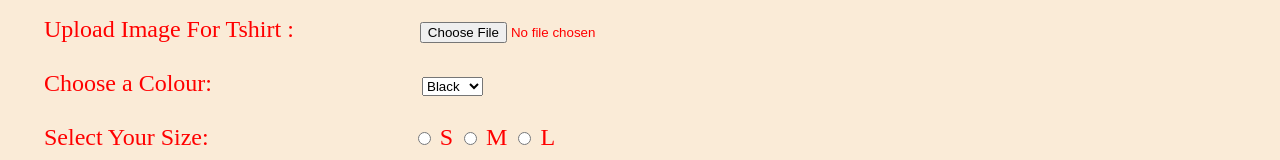
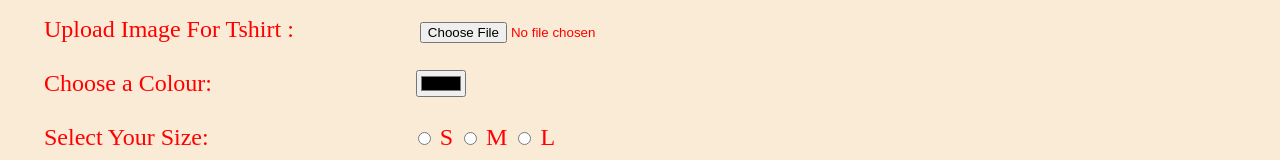
Before and after one commit to vinaysuryarao/assign2, a plain HTML site: page index.html in a window 1280 px wide. Shown: the part 266-426 px from the top of the page. Drawn offline with Linux system fonts and the light colour scheme.

Commit message:
Update index.html

```diff
--- a/index.html
+++ b/index.html
@@ -15,13 +15,7 @@
 &nbsp;&nbsp;&nbsp;&nbsp;&nbsp;&nbsp;<label for="myfile">Upload Image For Tshirt :</label>
 &nbsp;&nbsp;&nbsp;&nbsp;&nbsp;&nbsp;&nbsp;&nbsp;&nbsp;&nbsp;&nbsp;&nbsp;&nbsp;&nbsp;&nbsp;&nbsp;&nbsp;&nbsp;&nbsp;&nbsp;<input type="file" id="myfile" name="Choose File"><br><br>
 &nbsp;&nbsp;&nbsp;&nbsp;&nbsp;&nbsp;<label for="color">Choose a Colour:</label>
-&nbsp;&nbsp;&nbsp;&nbsp;&nbsp;&nbsp;&nbsp;&nbsp;&nbsp;&nbsp;&nbsp;&nbsp;&nbsp;&nbsp;&nbsp;&nbsp;&nbsp;&nbsp;&nbsp;&nbsp;&nbsp;&nbsp;&nbsp;&nbsp;&nbsp;&nbsp;&nbsp;&nbsp;&nbsp;&nbsp;&nbsp;&nbsp;&nbsp;
-<select name="color" id="color">
-  <option value="Black">Black</option>
-  <option value="Blue">Blue</option>
-  <option value="White">White</option>
-  <option value="Yellow">Yellow</option>
-</select><br><br>
+&nbsp;&nbsp;&nbsp;&nbsp;&nbsp;&nbsp;&nbsp;&nbsp;&nbsp;&nbsp;&nbsp;&nbsp;&nbsp;&nbsp;&nbsp;&nbsp;&nbsp;&nbsp;&nbsp;&nbsp;&nbsp;&nbsp;&nbsp;&nbsp;&nbsp;&nbsp;&nbsp;&nbsp;&nbsp;&nbsp;&nbsp;&nbsp;&nbsp;<input type="color" id="myfile" name="Choose File"><br><br>
 &nbsp;&nbsp;&nbsp;&nbsp;&nbsp;&nbsp;<label for="size">Select Your Size: </label>
 &nbsp;&nbsp;&nbsp;&nbsp;&nbsp;&nbsp;&nbsp;&nbsp;&nbsp;&nbsp;&nbsp;&nbsp;&nbsp;&nbsp;&nbsp;&nbsp;&nbsp;&nbsp;&nbsp;&nbsp;&nbsp;&nbsp;&nbsp;&nbsp;&nbsp;&nbsp;&nbsp;&nbsp;&nbsp;&nbsp;&nbsp;&nbsp;
 <input type="radio" id="S" name="S" value="S">
```
